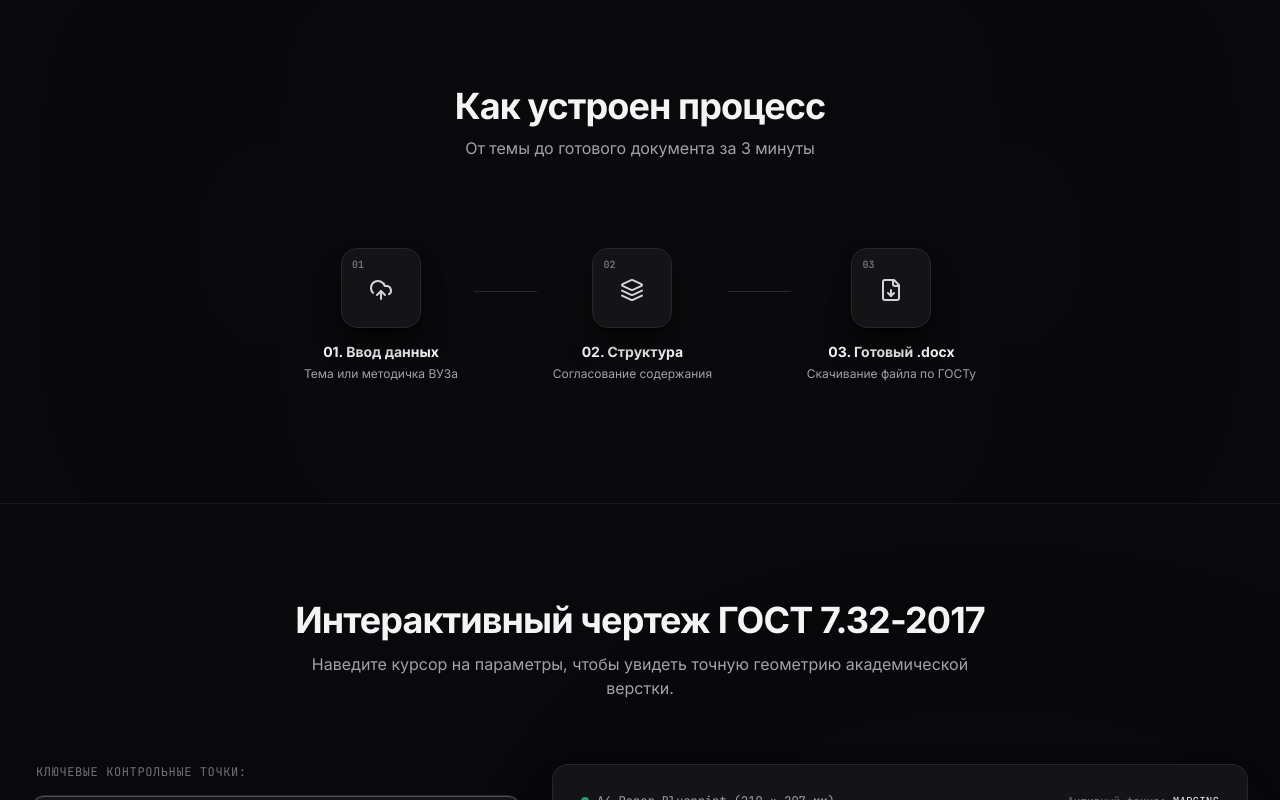
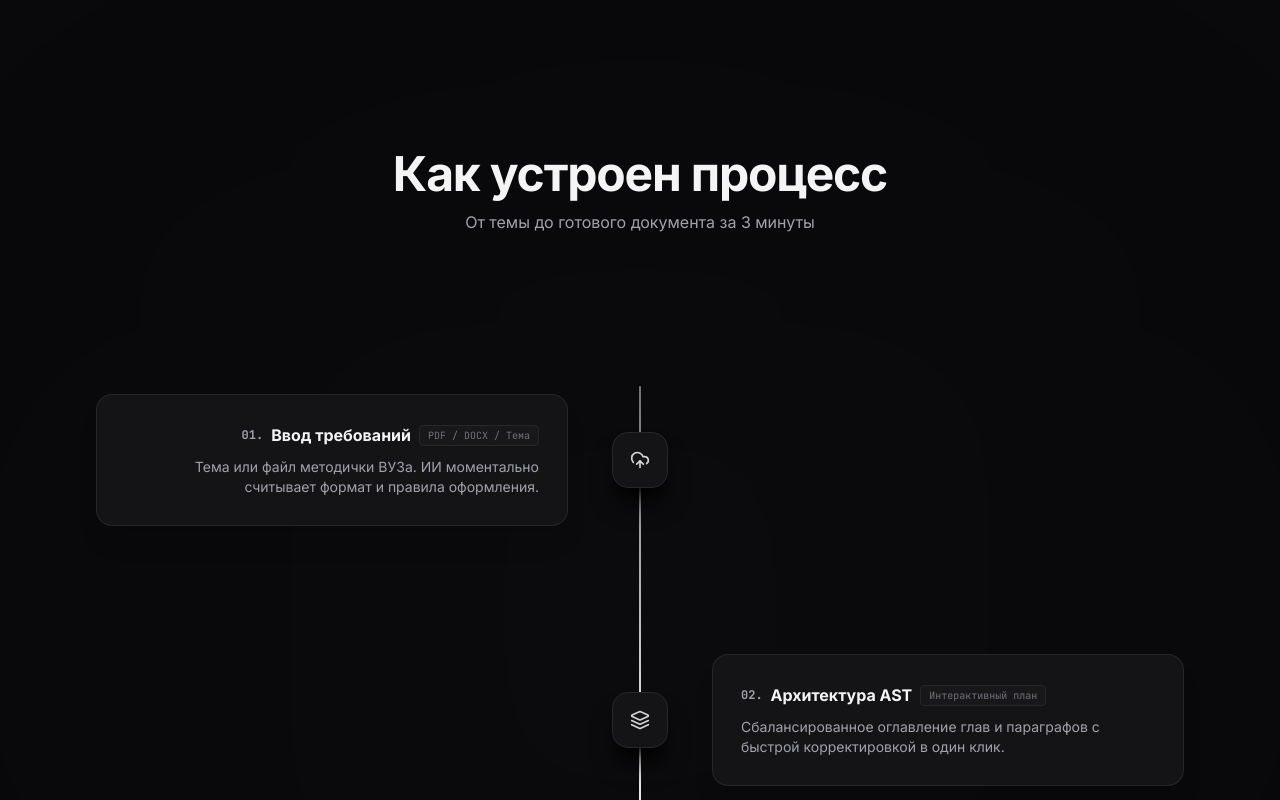
Before and after one commit to ivdmg/otchet-ai, a React (Vite) app in the folder frontend/: page / in a window 1280 px wide. Shown: the part 1160-1960 px from the top of the page. Built offline with nearby package versions, Linux system fonts and the light colour scheme; the HTML template or start-up script is replaced by a standard one.

Commit message:
fix items on pipeline block

```diff
--- a/frontend/src/components/landing/PipelineSection.tsx
+++ b/frontend/src/components/landing/PipelineSection.tsx
@@ -1,124 +1,171 @@
 import React, { useRef } from "react";
-import { motion, useMotionValue, useSpring, useTransform, MotionValue } from "framer-motion";
-import { UploadCloud, Layers, FileDown } from "lucide-react";
+import { motion, useScroll, useSpring, useTransform } from "framer-motion";
+import {
+  UploadCloud,
+  Layers,
+  FileDown
+} from "lucide-react";
 
-interface StepData {
+interface StepItem {
+  id: number;
   number: string;
   title: string;
   desc: string;
+  tag: string;
   icon: React.ReactNode;
+  align: "left" | "right";
 }
 
-const STEPS: StepData[] = [
+const STEPS: StepItem[] = [
   {
+    id: 0,
     number: "01",
-    title: "Ввод данных",
-    desc: "Тема или методичка ВУЗа",
-    icon: <UploadCloud className="w-6 h-6" />
+    title: "Ввод требований",
+    desc: "Тема или файл методички ВУЗа. ИИ моментально считывает формат и правила оформления.",
+    tag: "PDF / DOCX / Тема",
+    icon: <UploadCloud className="w-5 h-5" />,
+    align: "left"
   },
   {
+    id: 1,
     number: "02",
-    title: "Структура",
-    desc: "Согласование содержания",
-    icon: <Layers className="w-6 h-6" />
+    title: "Архитектура AST",
+    desc: "Сбалансированное оглавление глав и параграфов с быстрой корректировкой в один клик.",
+    tag: "Интерактивный план",
+    icon: <Layers className="w-5 h-5" />,
+    align: "right"
   },
   {
+    id: 2,
     number: "03",
-    title: "Готовый .docx",
-    desc: "Скачивание файла по ГОСТу",
-    icon: <FileDown className="w-6 h-6" />
+    title: "Чистовой .DOCX",
+    desc: "Детерминированная сборка в Word с идеальными полями, формулами и списком источников.",
+    tag: "ГОСТ 7.32-2017",
+    icon: <FileDown className="w-5 h-5" />,
+    align: "left"
   }
 ];
 
-const DockStepNode: React.FC<{
-  step: StepData;
-  mouseX: MotionValue<number>;
-}> = ({ step, mouseX }) => {
-  const ref = useRef<HTMLDivElement>(null);
+export const PipelineSection: React.FC = () => {
+  const containerRef = useRef<HTMLDivElement>(null);
 
-  // Measure distance from mouse position to center of this node
-  const distance = useTransform(mouseX, (val) => {
-    const bounds = ref.current?.getBoundingClientRect() ?? { x: 0, width: 0 };
-    return val - bounds.x - bounds.width / 2;
+  // Scroll Progress Listener across the vertical timeline
+  const { scrollYProgress } = useScroll({
+    target: containerRef,
+    offset: ["start 65%", "end 45%"]
   });
 
-  // macOS Dock magnification physics (smooth curve)
-  const scaleSync = useTransform(distance, [-160, 0, 160], [1, 1.2, 1]);
-  const scale = useSpring(scaleSync, { mass: 0.1, stiffness: 240, damping: 18 });
+  const smoothProgress = useSpring(scrollYProgress, {
+    stiffness: 100,
+    damping: 20,
+    restDelta: 0.001
+  });
 
-  const ySync = useTransform(distance, [-160, 0, 160], [0, -12, 0]);
-  const y = useSpring(ySync, { mass: 0.1, stiffness: 240, damping: 18 });
+  const beamHeight = useTransform(smoothProgress, [0, 1], ["0%", "100%"]);
 
   return (
-    <div className="flex flex-col items-center text-center space-y-3.5 relative z-10 group">
-      {/* Magnifying Node Box */}
-      <motion.div
-        ref={ref}
-        style={{ scale, y }}
-        className="w-20 h-20 sm:w-22 sm:h-22 rounded-2xl bg-[#141417] border border-zinc-800 group-hover:border-zinc-500 transition-colors flex flex-col items-center justify-center shadow-xl shadow-black/60 relative cursor-pointer group-hover:shadow-glow-silver"
-      >
-        <span className="font-mono text-[10px] font-bold text-zinc-500 group-hover:text-zinc-300 transition-colors absolute top-2 left-2.5">
-          {step.number}
-        </span>
-        <div className="text-zinc-300 group-hover:text-white transition-colors mt-1">
-          {step.icon}
-        </div>
-      </motion.div>
+    <section
+      ref={containerRef}
+      id="how-it-works"
+      className="py-32 sm:py-40 relative overflow-hidden border-t border-zinc-900"
+    >
+      {/* Ambient background glow */}
+      <div className="absolute top-1/2 left-1/2 -translate-x-1/2 -translate-y-1/2 w-[850px] h-[600px] bg-zinc-800/10 blur-[200px] pointer-events-none rounded-full" />
 
-      {/* Step Title & Short Subtitle */}
-      <div className="space-y-1 max-w-[170px]">
-        <h3 className="text-sm font-bold text-zinc-100 group-hover:text-white transition-colors">
-          {step.number}. {step.title}
-        </h3>
-        <p className="text-xs text-zinc-400 leading-snug">
-          {step.desc}
-        </p>
-      </div>
-    </div>
-  );
-};
+      <div className="max-w-6xl mx-auto px-4 sm:px-6 lg:px-8 relative z-10">
 
-export const PipelineSection: React.FC = () => {
-  const mouseX = useMotionValue(Infinity);
-
-  return (
-    <section id="how-it-works" className="py-24 relative overflow-hidden border-t border-zinc-900">
-      {/* Background ambient lighting */}
-      <div className="absolute top-1/2 left-1/2 -translate-x-1/2 -translate-y-1/2 w-[600px] h-[300px] bg-zinc-800/10 blur-[160px] pointer-events-none rounded-full" />
-
-      <div className="max-w-5xl mx-auto px-4 sm:px-6 lg:px-8 relative z-10">
-
-        {/* Section Header (Centered, Clean, No badge) */}
-        <div className="text-center max-w-xl mx-auto space-y-2.5 mb-16">
-          <h2 className="text-3xl sm:text-4xl font-extrabold text-zinc-100 tracking-tight">
+        {/* Section Header */}
+        <div className="text-center max-w-2xl mx-auto space-y-3 mb-24 sm:mb-32">
+          <h2 className="text-3xl sm:text-4xl lg:text-5xl font-extrabold text-zinc-100 tracking-tight">
             Как устроен процесс
           </h2>
-          <p className="text-sm sm:text-base text-zinc-400 leading-relaxed">
+          <p className="text-sm sm:text-base text-zinc-400 leading-relaxed max-w-lg mx-auto">
             От темы до готового документа за 3 минуты
           </p>
         </div>
 
-        {/* macOS Dock Style Magnifying Pipeline Container (Centered) */}
-        <div
-          onMouseMove={(e) => mouseX.set(e.clientX)}
-          onMouseLeave={() => mouseX.set(Infinity)}
-          className="relative flex flex-col md:flex-row items-center justify-between gap-8 md:gap-0 max-w-2xl mx-auto py-6"
-        >
+        {/* Wide Vertical Zig-Zag Timeline with Strictly Centered Rail */}
+        <div className="relative py-8">
 
-          {/* Node 01 */}
-          <DockStepNode step={STEPS[0]} mouseX={mouseX} />
+          {/* Central Vertical Background Rail */}
+          <div className="hidden md:block absolute left-1/2 top-6 bottom-6 -translate-x-1/2 w-[2px] bg-zinc-800/90 rounded-full z-0" />
 
-          {/* Simple Connecting Line 1 (Desktop) */}
-          <div className="hidden md:block flex-1 h-[1px] bg-zinc-800 mx-4 -translate-y-6" />
+          {/* Central Glowing Animated Beam on Scroll */}
+          <motion.div
+            style={{ height: beamHeight }}
+            className="hidden md:block absolute left-1/2 top-6 -translate-x-1/2 w-[2px] bg-gradient-to-b from-zinc-500 via-zinc-200 to-white rounded-full z-0 shadow-glow-silver origin-top"
+          />
 
-          {/* Node 02 */}
-          <DockStepNode step={STEPS[1]} mouseX={mouseX} />
+          {/* Steps 3-Column Grid Container (Left | Center 80px | Right) */}
+          <div className="space-y-20 md:space-y-32 relative z-10">
+            {STEPS.map((step) => {
+              const isLeft = step.align === "left";
 
-          {/* Simple Connecting Line 2 (Desktop) */}
-          <div className="hidden md:block flex-1 h-[1px] bg-zinc-800 mx-4 -translate-y-6" />
+              return (
+                <div
+                  key={step.id}
+                  className="grid grid-cols-1 md:grid-cols-[1fr_80px_1fr] items-center gap-6 md:gap-0 group"
+                >
 
-          {/* Node 03 */}
-          <DockStepNode step={STEPS[2]} mouseX={mouseX} />
+                  {/* Left Column */}
+                  {isLeft ? (
+                    <div className="md:text-right md:pr-8">
+                      <div className="dark-surface dark-surface-hover rounded-2xl p-6 sm:p-7 border border-zinc-800/90 shadow-xl transition-all duration-300">
+                        <div className="flex items-center gap-2 mb-2.5 md:justify-end">
+                          <span className="font-mono text-xs font-bold text-zinc-400">
+                            {step.number}.
+                          </span>
+                          <h3 className="text-base font-bold text-zinc-100 group-hover:text-white transition-colors">
+                            {step.title}
+                          </h3>
+                          <span className="text-[10px] font-mono text-zinc-500 bg-zinc-900 px-2 py-0.5 rounded border border-zinc-800">
+                            {step.tag}
+                          </span>
+                        </div>
+                        <p className="text-xs sm:text-sm text-zinc-400 leading-relaxed font-normal">
+                          {step.desc}
+                        </p>
+                      </div>
+                    </div>
+                  ) : (
+                    <div className="hidden md:block" />
+                  )}
+
+                  {/* Center Column: Icon Node (Strictly Locked to Central Rail) */}
+                  <div className="flex items-center justify-center relative">
+                    <div className="w-13 h-13 sm:w-14 sm:h-14 rounded-2xl bg-[#141417] border border-zinc-800 group-hover:border-zinc-400 transition-all duration-300 flex items-center justify-center text-zinc-300 group-hover:text-white shadow-xl shadow-black/80 z-10 group-hover:shadow-glow-silver group-hover:scale-105">
+                      {step.icon}
+                    </div>
+                  </div>
+
+                  {/* Right Column */}
+                  {!isLeft ? (
+                    <div className="md:text-left md:pl-8">
+                      <div className="dark-surface dark-surface-hover rounded-2xl p-6 sm:p-7 border border-zinc-800/90 shadow-xl transition-all duration-300">
+                        <div className="flex items-center gap-2 mb-2.5 md:justify-start">
+                          <span className="font-mono text-xs font-bold text-zinc-400">
+                            {step.number}.
+                          </span>
+                          <h3 className="text-base font-bold text-zinc-100 group-hover:text-white transition-colors">
+                            {step.title}
+                          </h3>
+                          <span className="text-[10px] font-mono text-zinc-500 bg-zinc-900 px-2 py-0.5 rounded border border-zinc-800">
+                            {step.tag}
+                          </span>
+                        </div>
+                        <p className="text-xs sm:text-sm text-zinc-400 leading-relaxed font-normal">
+                          {step.desc}
+                        </p>
+                      </div>
+                    </div>
+                  ) : (
+                    <div className="hidden md:block" />
+                  )}
+
+                </div>
+              );
+            })}
+          </div>
 
         </div>
 
```
